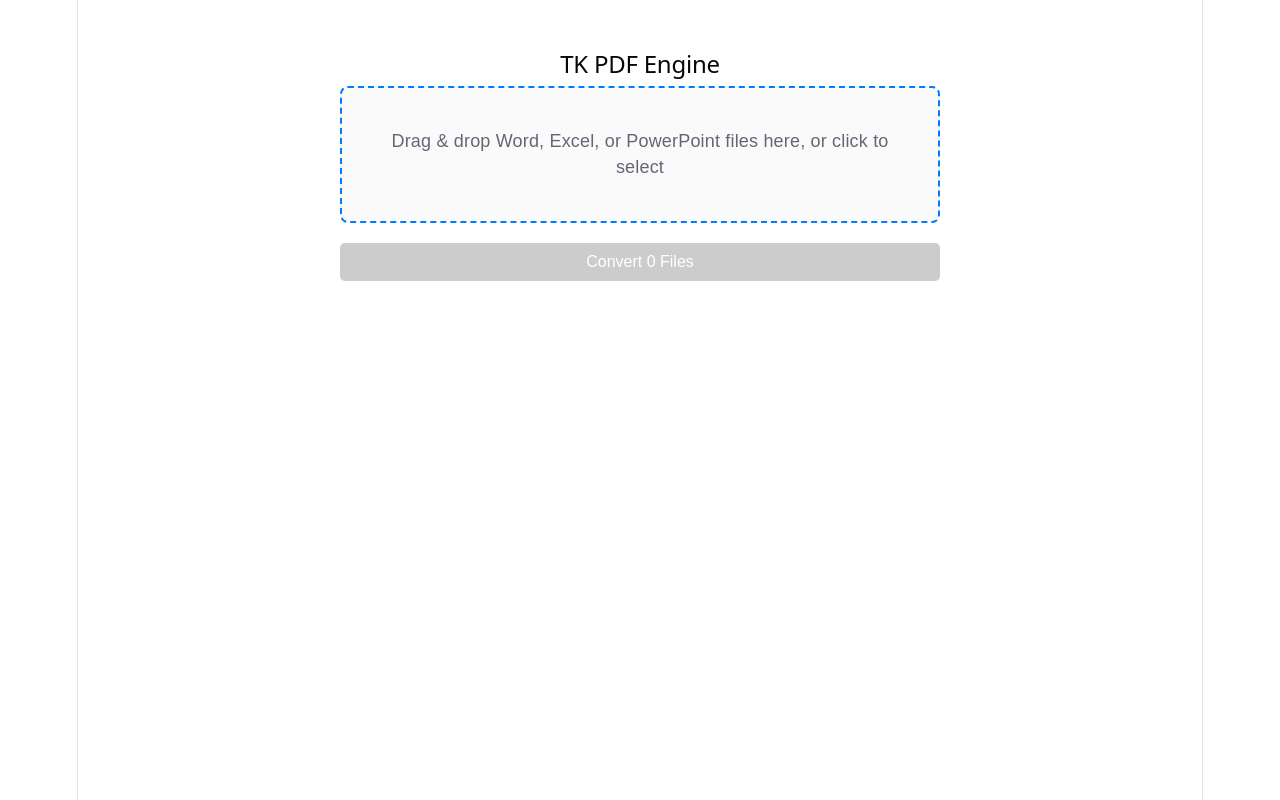
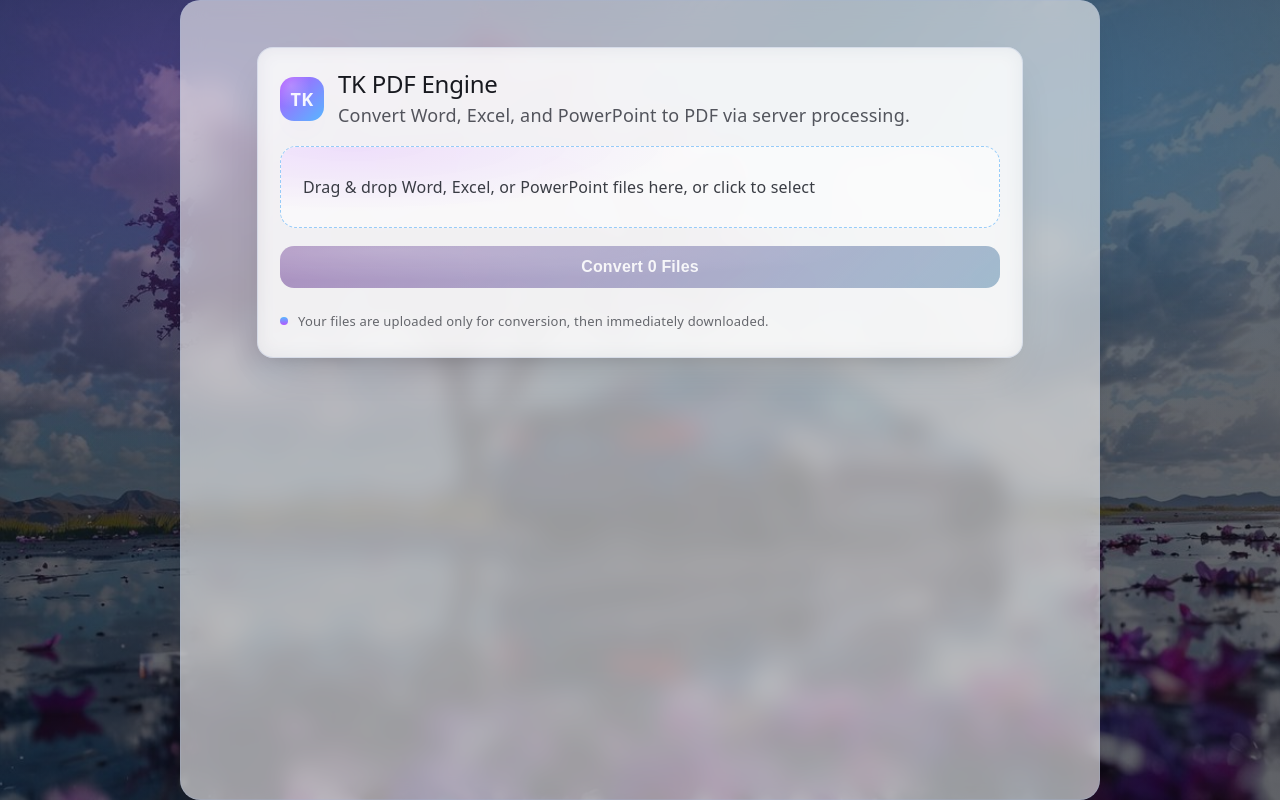
Before and after one commit to TKgatnun/tk-pdf-converter, a React (Vite) app in the folder frontend/: page / in a window 1280 px wide. Built offline with nearby package versions, Linux system fonts and the light colour scheme.

Commit message:
touch of glass

```diff
--- a/frontend/src/App.css
+++ b/frontend/src/App.css
@@ -1,184 +1,263 @@
-.counter {
-  font-size: 16px;
-  padding: 5px 10px;
-  border-radius: 5px;
-  color: var(--accent);
-  background: var(--accent-bg);
-  border: 2px solid transparent;
-  transition: border-color 0.3s;
-  margin-bottom: 24px;
+.app-shell {
+  width: min(720px, 100%);
+  margin: 18px auto 0;
+  padding: 22px;
+  text-align: left;
+  border-radius: var(--radius);
+  border: 1px solid var(--border);
+  background: color-mix(in oklab, var(--panel) 88%, transparent);
+  box-shadow: var(--shadow);
+  backdrop-filter: blur(10px);
+  display: flex;
+  flex-direction: column;
+  gap: var(--gap);
 
-  &:hover {
-    border-color: var(--accent-border);
-  }
-  &:focus-visible {
-    outline: 2px solid var(--accent);
-    outline-offset: 2px;
+  @media (max-width: 1024px) {
+    padding: 16px;
+    margin-top: 8px;
+    gap: 14px;
   }
 }
 
-.hero {
-  position: relative;
-
-  .base,
-  .framework,
-  .vite {
-    inset-inline: 0;
-    margin: 0 auto;
+.app-header {
+  display: flex;
+  align-items: center;
+  gap: 14px;
 }
 
-  .base {
-    width: 170px;
-    position: relative;
-    z-index: 0;
+.app-badge {
+  width: 44px;
+  height: 44px;
+  border-radius: 14px;
+  display: grid;
+  place-items: center;
+  font-weight: 700;
+  letter-spacing: 0.3px;
+  color: rgba(255, 255, 255, 0.92);
+  background:
+    radial-gradient(80% 90% at 25% 20%, rgba(255, 255, 255, 0.22), transparent 55%),
+    linear-gradient(135deg, var(--accent), var(--accent-2));
+  box-shadow:
+    rgba(179, 86, 255, 0.24) 0 18px 30px -18px,
+    rgba(87, 183, 255, 0.18) 0 18px 30px -20px;
 }
 
-  .framework,
-  .vite {
-    position: absolute;
+.app-title h2 {
+  margin: 0;
 }
 
-  .framework {
-    z-index: 1;
-    top: 34px;
-    height: 28px;
-    transform: perspective(2000px) rotateZ(300deg) rotateX(44deg) rotateY(39deg)
-      scale(1.4);
+.app-subtitle {
+  margin-top: 4px;
+  color: color-mix(in oklab, var(--text) 86%, transparent);
 }
 
-  .vite {
-    z-index: 0;
-    top: 107px;
-    height: 26px;
-    width: auto;
-    transform: perspective(2000px) rotateZ(300deg) rotateX(40deg) rotateY(39deg)
-      scale(0.8);
-  }
+.dropzone {
+  border: 1.5px dashed color-mix(in oklab, var(--accent-2) 55%, var(--border));
+  border-radius: var(--radius);
+  padding: 28px 22px;
+  background: color-mix(in oklab, var(--panel-2) 95%, transparent);
+  cursor: pointer;
+  transition:
+    transform 180ms ease,
+    box-shadow 180ms ease,
+    border-color 180ms ease,
+    background 180ms ease;
+  position: relative;
+  overflow: hidden;
 }
 
-#center {
-  display: flex;
-  flex-direction: column;
-  gap: 25px;
-  place-content: center;
-  place-items: center;
-  flex-grow: 1;
-
-  @media (max-width: 1024px) {
-    padding: 32px 20px 24px;
-    gap: 18px;
-  }
+.dropzone::before {
+  content: '';
+  position: absolute;
+  inset: -1px;
+  background: radial-gradient(600px 120px at 10% 0%, rgba(179, 86, 255, 0.18), transparent 55%);
+  opacity: 0.9;
+  pointer-events: none;
 }
 
-#next-steps {
-  display: flex;
-  border-top: 1px solid var(--border);
-  text-align: left;
-
-  & > div {
-    flex: 1 1 0;
-    padding: 32px;
-    @media (max-width: 1024px) {
-      padding: 24px 20px;
-    }
+.dropzone p {
+  position: relative;
+  z-index: 1;
+  font-size: 16px;
+  line-height: 150%;
 }
 
-  .icon {
-    margin-bottom: 16px;
-    width: 22px;
-    height: 22px;
+.dropzone:hover {
+  transform: translateY(-1px);
+  box-shadow: var(--shadow);
+  border-color: color-mix(in oklab, var(--accent-2) 78%, var(--border));
 }
 
-  @media (max-width: 1024px) {
-    flex-direction: column;
-    text-align: center;
-  }
+.dropzone.is-active {
+  border-color: color-mix(in oklab, var(--accent) 70%, var(--accent-2));
+  box-shadow:
+    rgba(179, 86, 255, 0.16) 0 14px 28px -18px,
+    rgba(87, 183, 255, 0.14) 0 14px 28px -18px;
 }
 
-#docs {
-  border-right: 1px solid var(--border);
-
-  @media (max-width: 1024px) {
-    border-right: none;
-    border-bottom: 1px solid var(--border);
-  }
+.dropzone:focus-within {
+  outline: 2px solid var(--ring);
+  outline-offset: 2px;
 }
 
-#next-steps ul {
+.queue {
+  border: 1px solid var(--border);
+  border-radius: var(--radius-sm);
+  background: color-mix(in oklab, var(--panel-2) 92%, transparent);
+  overflow: hidden;
+}
+
+.queue-head {
+  display: flex;
+  align-items: baseline;
+  justify-content: space-between;
+  gap: 14px;
+  padding: 14px 14px 10px;
+}
+
+.queue-head h4 {
+  margin: 0;
+  color: var(--text-h);
+  font-weight: 600;
+}
+
+.queue-meta {
+  margin: 0;
+  font-size: 13px;
+  color: color-mix(in oklab, var(--text) 78%, transparent);
+}
+
+.queue-list {
   list-style: none;
   padding: 0;
-  display: flex;
-  gap: 8px;
-  margin: 32px 0 0;
-
-  .logo {
-    height: 18px;
+  margin: 0;
+  border-top: 1px solid var(--border);
 }
 
-  a {
-    color: var(--text-h);
-    font-size: 16px;
-    border-radius: 6px;
-    background: var(--social-bg);
+.queue-item {
   display: flex;
-    padding: 6px 12px;
   align-items: center;
-    gap: 8px;
-    text-decoration: none;
-    transition: box-shadow 0.3s;
-
-    &:hover {
-      box-shadow: var(--shadow);
-    }
-    .button-icon {
-      height: 18px;
-      width: 18px;
-    }
+  justify-content: space-between;
+  gap: 12px;
+  padding: 12px 14px;
+  transition: background 160ms ease;
 }
 
-  @media (max-width: 1024px) {
-    margin-top: 20px;
-    flex-wrap: wrap;
-    justify-content: center;
-
-    li {
-      flex: 1 1 calc(50% - 8px);
+.queue-item:nth-child(odd) {
+  background: color-mix(in oklab, var(--panel-2) 72%, transparent);
 }
 
-    a {
-      width: 100%;
-      justify-content: center;
-      box-sizing: border-box;
-    }
-  }
+.queue-item:hover {
+  background: color-mix(in oklab, var(--panel) 72%, transparent);
 }
 
-#spacer {
-  height: 88px;
-  border-top: 1px solid var(--border);
-  @media (max-width: 1024px) {
-    height: 48px;
-  }
+.queue-filename {
+  min-width: 0;
+  overflow: hidden;
+  text-overflow: ellipsis;
+  white-space: nowrap;
+  color: var(--text-h);
 }
 
-.ticks {
-  position: relative;
-  width: 100%;
-
-  &::before,
-  &::after {
-    content: '';
-    position: absolute;
-    top: -4.5px;
-    border: 5px solid transparent;
+.queue-remove {
+  border: 1px solid color-mix(in oklab, var(--accent) 28%, var(--border));
+  background: color-mix(in oklab, var(--accent-bg) 85%, transparent);
+  color: color-mix(in oklab, var(--accent) 92%, black 10%);
+  border-radius: 999px;
+  padding: 7px 12px;
+  cursor: pointer;
+  transition:
+    transform 160ms ease,
+    box-shadow 160ms ease,
+    background 160ms ease,
+    border-color 160ms ease;
 }
 
-  &::before {
-    left: 0;
-    border-left-color: var(--border);
+.queue-remove:hover {
+  transform: translateY(-1px);
+  box-shadow: rgba(179, 86, 255, 0.18) 0 14px 26px -18px;
+  border-color: color-mix(in oklab, var(--accent) 46%, var(--border));
+  background: color-mix(in oklab, var(--accent-bg) 98%, transparent);
 }
-  &::after {
-    right: 0;
-    border-right-color: var(--border);
+
+.queue-remove:focus-visible {
+  outline: 2px solid var(--ring);
+  outline-offset: 2px;
 }
+
+.error {
+  margin: 0;
+  padding: 12px 14px;
+  border-radius: var(--radius-sm);
+  border: 1px solid rgba(255, 72, 118, 0.35);
+  background: rgba(255, 72, 118, 0.12);
+  color: color-mix(in oklab, rgba(255, 72, 118, 0.95) 80%, var(--text-h));
 }
+
+.primary {
+  width: 100%;
+  border: 0;
+  border-radius: 14px;
+  padding: 12px 14px;
+  font-size: 16px;
+  font-weight: 650;
+  letter-spacing: 0.2px;
+  color: rgba(255, 255, 255, 0.94);
+  background:
+    radial-gradient(110% 120% at 15% 10%, rgba(255, 255, 255, 0.22), transparent 60%),
+    linear-gradient(135deg, color-mix(in oklab, var(--accent) 96%, black 2%), color-mix(in oklab, var(--accent-2) 92%, black 6%));
+  cursor: pointer;
+  transition:
+    transform 170ms ease,
+    box-shadow 170ms ease,
+    filter 170ms ease;
+  box-shadow:
+    rgba(179, 86, 255, 0.16) 0 18px 36px -22px,
+    rgba(87, 183, 255, 0.14) 0 18px 36px -22px;
+}
+
+.primary:hover {
+  transform: translateY(-1px);
+  filter: saturate(1.06);
+  box-shadow:
+    rgba(179, 86, 255, 0.22) 0 20px 46px -24px,
+    rgba(87, 183, 255, 0.18) 0 20px 46px -24px;
+}
+
+.primary:active {
+  transform: translateY(0px) scale(0.99);
+}
+
+.primary:focus-visible {
+  outline: 2px solid var(--ring);
+  outline-offset: 3px;
+}
+
+.primary:disabled {
+  cursor: not-allowed;
+  filter: grayscale(0.25) saturate(0.55);
+  opacity: 0.7;
+  box-shadow: none;
+  transform: none;
+}
+
+.fineprint {
+  display: flex;
+  align-items: center;
+  gap: 10px;
+  padding-top: 2px;
+  color: color-mix(in oklab, var(--text) 76%, transparent);
+  font-size: 13px;
+}
+
+.fineprint p {
+  margin: 0;
+}
+
+.fineprint .dot {
+  width: 8px;
+  height: 8px;
+  border-radius: 99px;
+  background: linear-gradient(180deg, var(--accent-2), var(--accent));
+  box-shadow: rgba(87, 183, 255, 0.28) 0 10px 16px -12px;
+}
--- a/frontend/src/App.jsx
+++ b/frontend/src/App.jsx
@@ -1,5 +1,6 @@
 import React, { useState, useCallback } from 'react';
 import { useDropzone } from 'react-dropzone';
+import './App.css';
 
 export default function PdfConverter() {
   const [files, setFiles] = useState([]);
@@ -69,21 +70,19 @@ export default function PdfConverter() {
   };
 
   return (
-    <div style={{ maxWidth: '600px', margin: '50px auto', fontFamily: 'sans-serif' }}>
-      <h2>TK PDF Engine</h2>
+    <div className="app-shell">
+      <header className="app-header">
+        <div className="app-badge">TK</div>
+        <div className="app-title">
+          <h2>TK PDF Engine</h2>
+          <p className="app-subtitle">Convert Word, Excel, and PowerPoint to PDF via server processing.</p>
+        </div>
+      </header>
 
       {/* Drag and Drop Zone */}
       <div
         {...getRootProps()}
-        style={{
-          border: '2px dashed #007bff',
-          borderRadius: '8px',
-          padding: '40px',
-          textAlign: 'center',
-          backgroundColor: isDragActive ? '#f0f8ff' : '#fafafa',
-          cursor: 'pointer',
-          transition: 'background-color 0.2s ease'
-        }}
+        className={`dropzone ${isDragActive ? 'is-active' : ''}`}
       >
         <input {...getInputProps()} />
         {isDragActive ? (
@@ -95,45 +94,44 @@ export default function PdfConverter() {
 
       {/* File Queue List */}
       {files.length > 0 && (
-        <div style={{ marginTop: '20px' }}>
-          <h4>Files to Convert:</h4>
-          <ul style={{ paddingLeft: '20px' }}>
+        <section className="queue">
+          <div className="queue-head">
+            <h4>Files to convert</h4>
+            <p className="queue-meta">{files.length} file{files.length !== 1 ? 's' : ''} queued</p>
+          </div>
+          <ul className="queue-list">
             {files.map((file) => (
-              <li key={file.name} style={{ marginBottom: '8px' }}>
-                {file.name}
+              <li key={file.name} className="queue-item">
+                <span className="queue-filename" title={file.name}>{file.name}</span>
                 <button
+                  type="button"
                   onClick={() => removeFile(file.name)}
-                  style={{ marginLeft: '10px', color: 'red', cursor: 'pointer', border: 'none', background: 'none' }}
+                  className="queue-remove"
                 >
-                  (Remove)
+                  Remove
                 </button>
               </li>
             ))}
           </ul>
-        </div>
+        </section>
       )}
 
       {/* Error Message */}
-      {error && <p style={{ color: 'red', marginTop: '10px' }}>{error}</p>}
+      {error && <p className="error">{error}</p>}
 
       {/* Convert Button */}
       <button
         onClick={handleConvert}
         disabled={files.length === 0 || isConverting}
-        style={{
-          marginTop: '20px',
-          padding: '10px 20px',
-          fontSize: '16px',
-          backgroundColor: files.length === 0 || isConverting ? '#ccc' : '#28a745',
-          color: 'white',
-          border: 'none',
-          borderRadius: '5px',
-          cursor: files.length === 0 || isConverting ? 'not-allowed' : 'pointer',
-          width: '100%'
-        }}
+        className="primary"
       >
         {isConverting ? 'Processing on Server...' : `Convert ${files.length} File${files.length !== 1 ? 's' : ''}`}
       </button>
+
+      <div className="fineprint">
+        <span className="dot" />
+        <p>Your files are uploaded only for conversion, then immediately downloaded.</p>
+      </div>
     </div>
   );
 }
--- a/frontend/src/index.css
+++ b/frontend/src/index.css
@@ -1,15 +1,23 @@
 :root {
-  --text: #6b6375;
-  --text-h: #08060d;
-  --bg: #fff;
-  --border: #e5e4e7;
-  --code-bg: #f4f3ec;
-  --accent: #aa3bff;
-  --accent-bg: rgba(170, 59, 255, 0.1);
-  --accent-border: rgba(170, 59, 255, 0.5);
-  --social-bg: rgba(244, 243, 236, 0.5);
+  /* Image-driven theme (sky blues + blossom purple + charcoal) */
+  --text: rgba(16, 19, 28, 0.82);
+  --text-h: rgba(10, 12, 18, 0.94);
+  --bg: #0b1020;
+  --border: rgba(160, 178, 214, 0.28);
+  --code-bg: rgba(255, 255, 255, 0.65);
+  --accent: #b356ff;
+  --accent-2: #57b7ff;
+  --accent-bg: rgba(179, 86, 255, 0.12);
+  --accent-border: rgba(179, 86, 255, 0.48);
+  --panel: rgba(255, 255, 255, 0.72);
+  --panel-2: rgba(255, 255, 255, 0.56);
   --shadow:
-    rgba(0, 0, 0, 0.1) 0 10px 15px -3px, rgba(0, 0, 0, 0.05) 0 4px 6px -2px;
+    rgba(0, 0, 0, 0.22) 0 18px 40px -18px, rgba(0, 0, 0, 0.12) 0 10px 18px -14px;
+  --ring: rgba(87, 183, 255, 0.45);
+  --radius: 16px;
+  --radius-sm: 12px;
+  --gap: 18px;
+  --container: 920px;
 
   --sans: system-ui, 'Segoe UI', Roboto, sans-serif;
   --heading: system-ui, 'Segoe UI', Roboto, sans-serif;
@@ -32,38 +40,54 @@
 
 @media (prefers-color-scheme: dark) {
   :root {
-    --text: #9ca3af;
-    --text-h: #f3f4f6;
-    --bg: #16171d;
-    --border: #2e303a;
-    --code-bg: #1f2028;
-    --accent: #c084fc;
-    --accent-bg: rgba(192, 132, 252, 0.15);
-    --accent-border: rgba(192, 132, 252, 0.5);
-    --social-bg: rgba(47, 48, 58, 0.5);
+    --text: rgba(235, 241, 255, 0.78);
+    --text-h: rgba(255, 255, 255, 0.92);
+    --bg: #070a12;
+    --border: rgba(154, 173, 212, 0.22);
+    --code-bg: rgba(255, 255, 255, 0.08);
+    --panel: rgba(12, 16, 26, 0.58);
+    --panel-2: rgba(12, 16, 26, 0.44);
     --shadow:
-      rgba(0, 0, 0, 0.4) 0 10px 15px -3px, rgba(0, 0, 0, 0.25) 0 4px 6px -2px;
+      rgba(0, 0, 0, 0.55) 0 22px 60px -22px, rgba(0, 0, 0, 0.35) 0 12px 24px -18px;
   }
 
-  #social .button-icon {
-    filter: invert(1) brightness(2);
-  }
+  /* No social icons in this app yet */
 }
 
 body {
   margin: 0;
+  min-height: 100svh;
+  background:
+    radial-gradient(1200px 700px at 15% 10%, rgba(179, 86, 255, 0.26), transparent 55%),
+    radial-gradient(900px 600px at 82% 12%, rgba(87, 183, 255, 0.22), transparent 60%),
+    linear-gradient(rgba(7, 10, 18, 0.64), rgba(7, 10, 18, 0.64)),
+    url('./assets/2d9b56d953d9a32d10a92847d63d9bd0.jpg');
+  background-size: cover;
+  background-position: center;
+  background-attachment: fixed;
 }
 
 #root {
-  width: 1126px;
+  width: var(--container);
   max-width: 100%;
   margin: 0 auto;
+  padding: 28px 22px 34px;
   text-align: center;
-  border-inline: 1px solid var(--border);
+  border: 1px solid var(--border);
+  border-radius: calc(var(--radius) + 4px);
   min-height: 100svh;
   display: flex;
   flex-direction: column;
   box-sizing: border-box;
+  background: color-mix(in oklab, var(--panel) 82%, transparent);
+  backdrop-filter: blur(12px);
+  box-shadow: var(--shadow);
+
+  @media (max-width: 1024px) {
+    padding: 20px 14px 24px;
+    border-radius: var(--radius);
+    border-inline: none;
+  }
 }
 
 h1,
```
Also changed, not shown: frontend/src/assets/2d9b56d953d9a32d10a92847d63d9bd0.jpg (added). Lines whose indentation alone changed are shown as unchanged.
